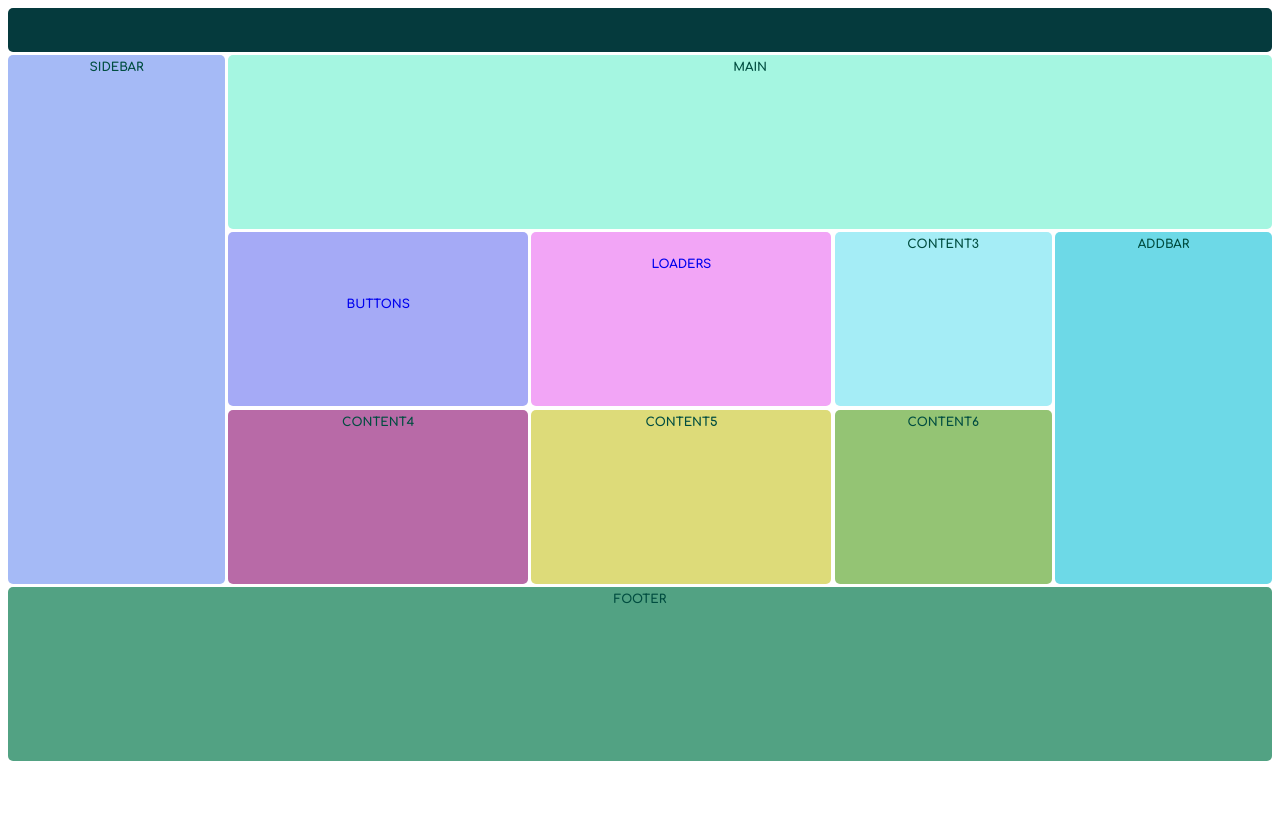
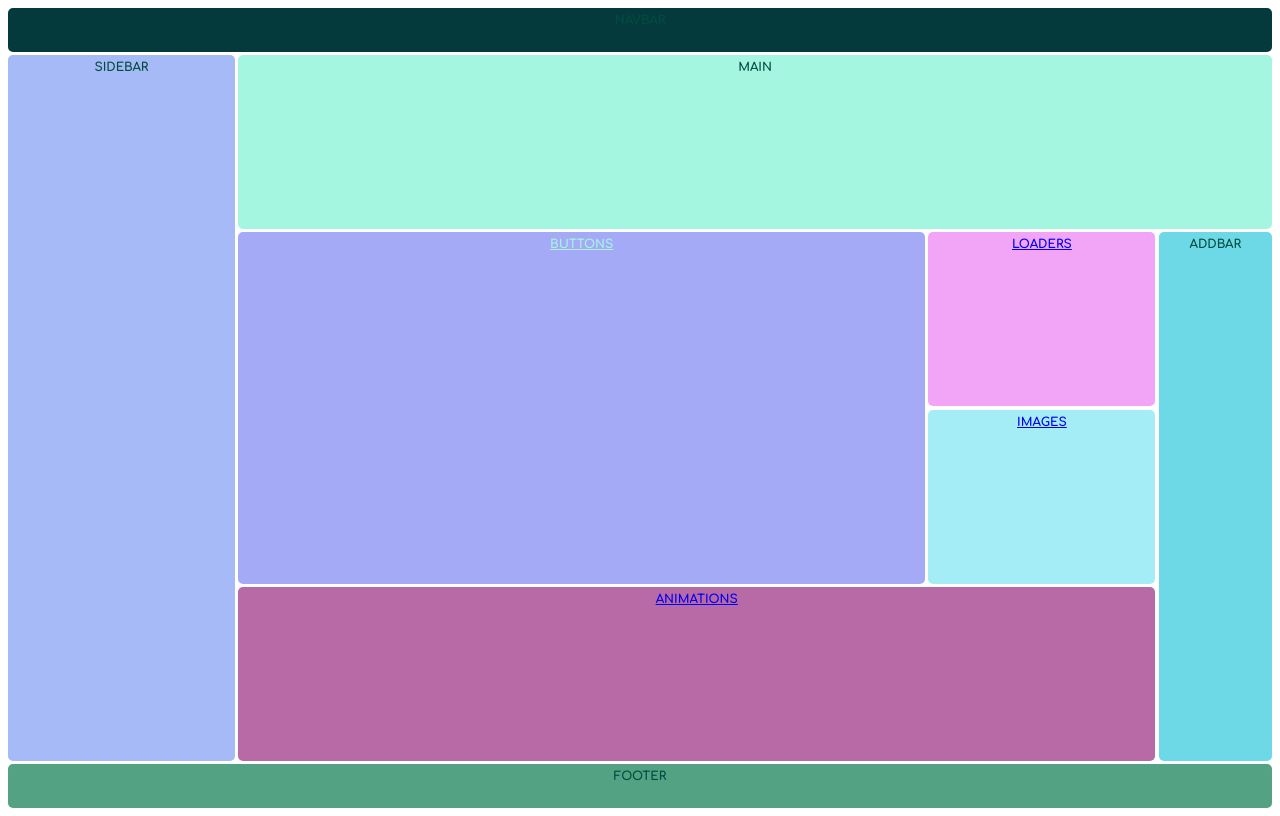
Before and after one commit to wr3dny/First_site, a plain HTML site: page index.html in a window 1280 px wide. Drawn offline with Linux system fonts and the light colour scheme.

Commit message:
Mixing and mixing

```diff
--- a/index.html
+++ b/index.html
@@ -12,7 +12,7 @@
 <body>
     <!-- <script src="script.js"></script> -->
     <div class="container">
-        <nav>
+        <nav> navbar
             <!-- <div id="burger">
                 <span></span>
                 <span></span>
@@ -24,17 +24,17 @@
         <main>Main</main>
         <div id="sidebar">Sidebar</div>
         <div id="content1">
-            <a href="#">
-                <a href="undersites/buttons.html">buttons</a>
+                <a href="undersites/buttons.html" class="button-main">buttons</a>
                 <div class="liquid"></div>
-            </a></div>
+    </div>
         <div id="content2">
             <a href="undersites/buttons.html">loaders</a>
         </div>
-        <div id="content3">Content3</div>
-        <div id="content4">Content4</div>
-        <div id="content5">Content5</div>
-        <div id="content6">Content6</div>
+        <div id="content3">
+            <a href="undersites/images.html">images</a></div>
+        <div id="content4">
+            <a href="undersites/animations.html">animations</a>
+        </div>
         <div id="addbar">Addbar</div>
         <footer>Footer</footer>
     </div>
--- a/style.css
+++ b/style.css
@@ -3,18 +3,18 @@
     --main-padding:5px;
 }
 
-
 .container {
     display: grid;
     height: 100vh;
-    grid-template-columns: 1fr 1fr 1fr 1fr 1fr;
+    grid-template-columns: 1fr 1fr 1fr 1fr 1fr 0.5fr;
     grid-template-rows: 0.5fr 2fr 2fr 2fr 2fr 0.5fr;
     grid-template-areas:
-        "nav nav nav nav nav"
-        "sidebar main main main main"
-        "sidebar content1 content2 content3 addbar"
-        "sidebar content4 content5 content6 addbar"
-        "footer footer footer footer footer";
+        "nav nav nav nav nav nav"
+        "sidebar main main main main main"
+        "sidebar content1 content1 content1 content2 addbar"
+        "sidebar content1 content1 content1 content3 addbar"
+        "sidebar content4 content4 content4 content4 addbar"
+        "footer footer footer footer footer footer";
     grid-gap: 0.2rem;
     font-family: "Comfortaa", sans-serif;
     font-weight: 800;
@@ -132,7 +132,10 @@ main {
     padding-top: var(--main-padding);
 }
 
-a {
+.button-main {
+    color: #A5F6E1;
+}
+/* a {
     position: relative;
     padding: 20px 50px;
     display: block;
@@ -199,7 +202,7 @@ a:hover .liquid {
     100% {
         transform: translate(-50%, -75%) rotate(360deg);
     }
-}
+} */
 
 
 
@@ -220,20 +223,6 @@ a:hover .liquid {
 #content4 {
     background-color: #b86aa7;
     grid-area: content4;
-    border-radius: var(--main-radius);
-    padding-top: var(--main-padding);
-}
-
-#content5 {
-    background-color: #dddb79;
-    grid-area: content5;
-    border-radius: var(--main-radius);
-    padding-top: var(--main-padding);
-}
-
-#content6 {
-    background-color: #94c474;
-    grid-area: content6;
     border-radius: var(--main-radius);
     padding-top: var(--main-padding);
 }
```
Also changed, not shown: undersites/animations.html (added, +11 -0 lines), undersites/images.html (added, +11 -0 lines).
